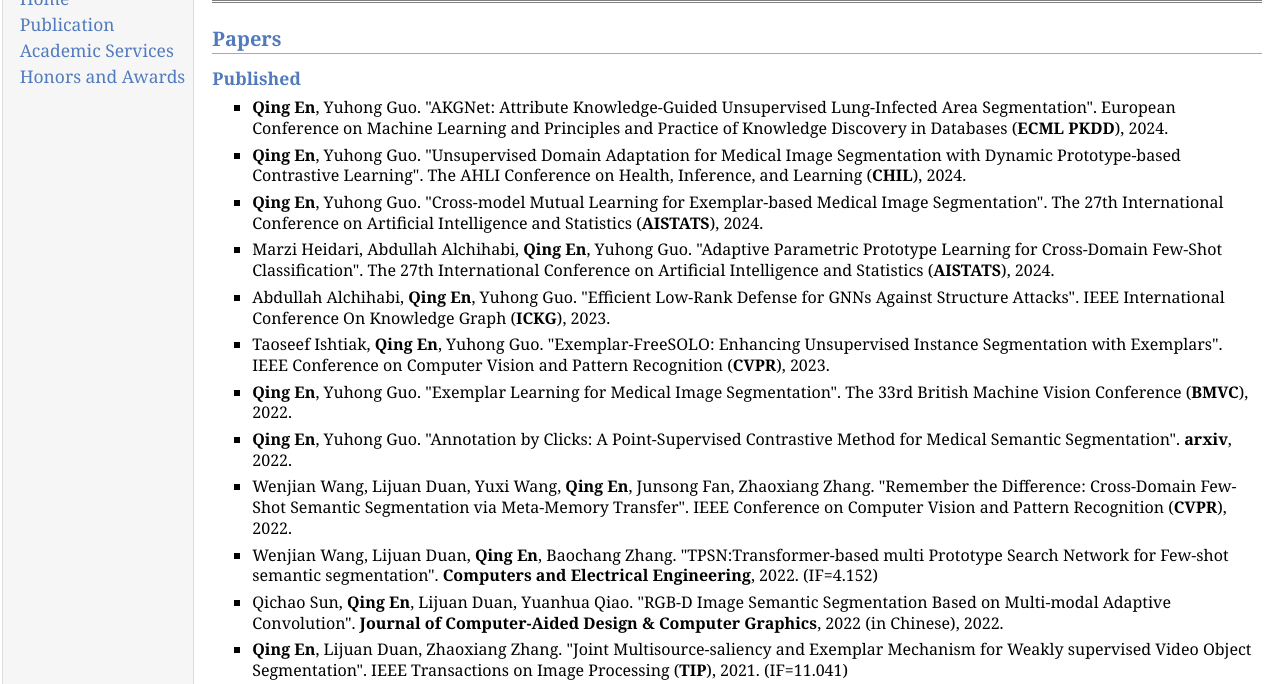
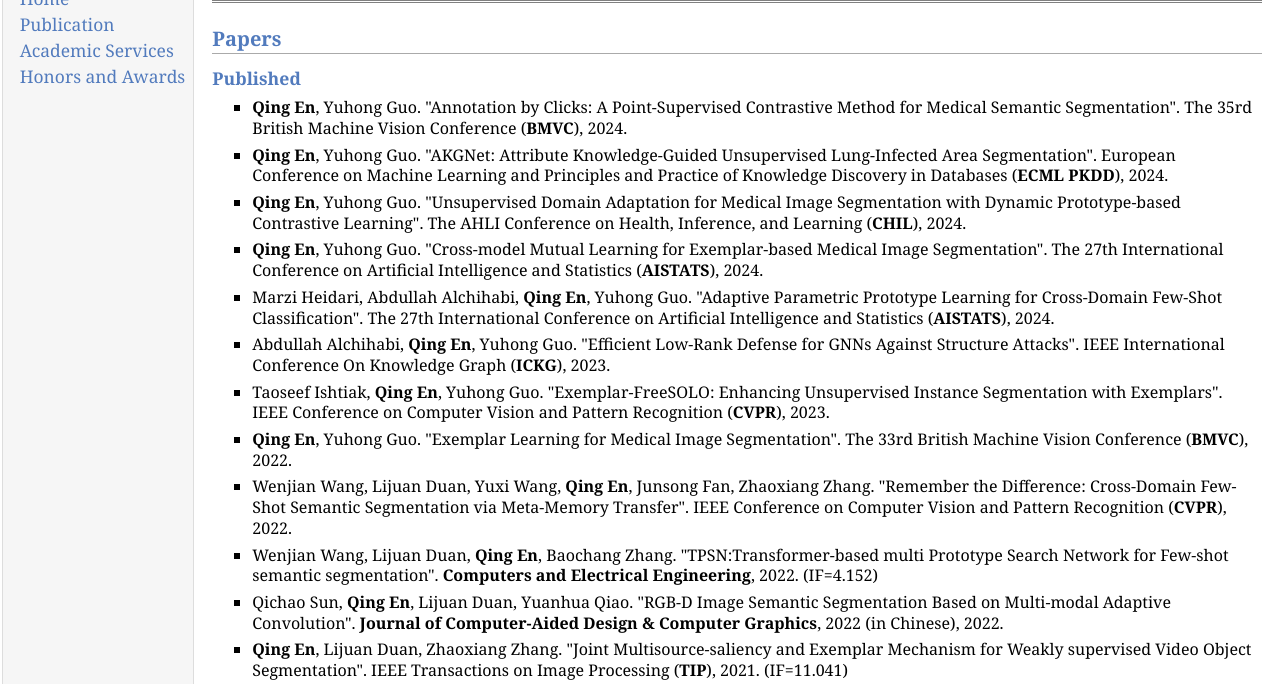
Before and after one commit to EnQing626/EnQing626.github.io, a plain HTML site: page publication.html in a window 1280 px wide. Shown: the part 71-755 px from the top of the page. Drawn offline with Linux system fonts and the light colour scheme.

Commit message:
update publications

```diff
--- a/publication.html
+++ b/publication.html
@@ -27,6 +27,9 @@
 <h3>Published</h3>
 <ul>
 <li><p><b>Qing En</b>, Yuhong Guo.
+"Annotation by Clicks: A Point-Supervised Contrastive Method for Medical Semantic Segmentation". The 35rd British Machine Vision Conference (<b>BMVC</b>), 2024.</p>
+</li>
+<li><p><b>Qing En</b>, Yuhong Guo.
 "AKGNet: Attribute Knowledge-Guided Unsupervised Lung-Infected Area Segmentation". European Conference on Machine Learning and Principles and Practice of Knowledge Discovery in Databases (<b>ECML PKDD</b>), 2024.</p>
 </li>
 <li><p><b>Qing En</b>, Yuhong Guo.
@@ -45,10 +48,9 @@
 "Exemplar-FreeSOLO: Enhancing Unsupervised Instance Segmentation with Exemplars". IEEE Conference on Computer Vision and Pattern Recognition (<b>CVPR</b>), 2023.</p>
 </li>
 <li><p><b>Qing En</b>, Yuhong Guo.
-"Exemplar Learning for Medical Image Segmentation". The 33rd British Machine Vision Conference (<b>BMVC</b>), 2022.</p>
-</li>
-<li><p><b>Qing En</b>, Yuhong Guo.
-"Annotation by Clicks: A Point-Supervised Contrastive Method for Medical Semantic Segmentation". <b>arxiv</b>, 2022.</p>
+"Exemplar Learning for Medical Image Segmentation". The 33rd British Machine Vision Conference (<b>BMVC</b>), 2022.
+
+</p>
 </li>
 <li><p>Wenjian Wang, Lijuan Duan, Yuxi Wang, <b>Qing En</b>, Junsong Fan, Zhaoxiang Zhang.
 "Remember the Difference: Cross-Domain Few-Shot Semantic Segmentation via Meta-Memory Transfer". IEEE Conference on Computer Vision and Pattern Recognition (<b>CVPR</b>), 2022.</p>
```
Also changed, not shown: index.html (+2 -0 lines), 2 other files.
